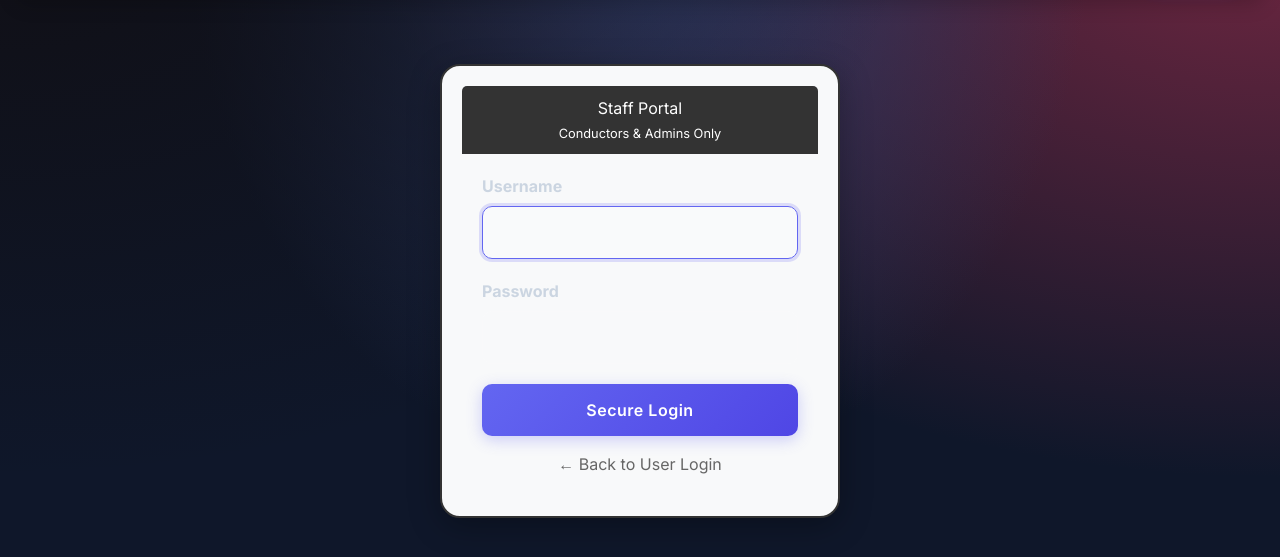
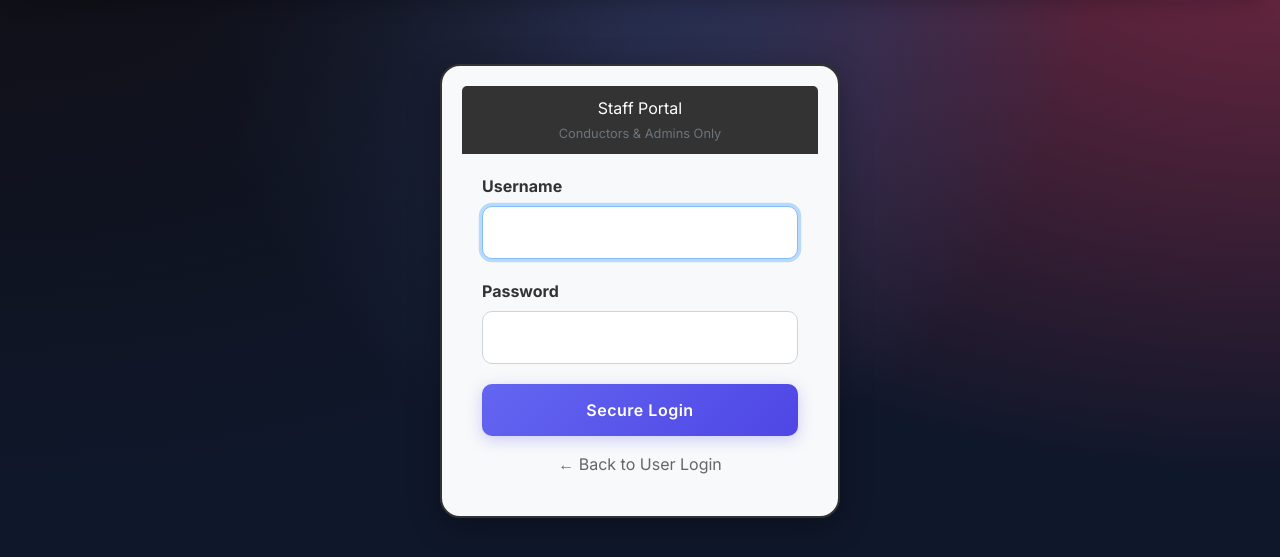
Before and after one commit to JiniyasSuthar-2001/The-Bus-Pass, a Django app: page /conductor/login/ in a window 1280 px wide. Shown: the part 88-645 px from the top of the page. Run offline with Django 5.2, Linux system fonts and the light colour scheme; some libraries are stand-ins or nearby versions.

Commit message:
Admin login styling and QR scanner logic consolidation

```diff
--- a/core/templates/registration/conductor_login.html
+++ b/core/templates/registration/conductor_login.html
@@ -1,8 +1,37 @@
 {% extends 'base.html' %}
 
 {% block content %}
+<style>
+    /* Specific overrides for the light-themed Admin/Staff login card */
+    .staff-login-card {
+        color: #333 !important;
+        /* Force black text for the card content */
+    }
+
+    .staff-login-card input {
+        color: #000 !important;
+        /* Black text for inputs */
+        background-color: #fff !important;
+        /* White background */
+        border: 1px solid #ced4da !important;
+    }
+
+    .staff-login-card input:focus {
+        border-color: #80bdff !important;
+        box-shadow: 0 0 0 0.2rem rgba(0, 123, 255, .25) !important;
+    }
+
+    .staff-login-card label {
+        color: #333 !important;
+    }
+
+    .staff-login-card small {
+        color: #6c757d !important;
+    }
+</style>
+
 <div style="max-width: 400px; margin: 4rem auto;">
-    <div class="card text-center" style="border: 2px solid #333; background-color: #f8f9fa;">
+    <div class="card text-center staff-login-card" style="border: 2px solid #333; background-color: #f8f9fa;">
         <div
             style="background-color: #333; color: white; padding: 10px; margin: -20px -20px 20px -20px; border-radius: 5px 5px 0 0;">
             <h3 style="margin: 0;">Staff Portal</h3>
@@ -16,7 +45,7 @@
                 <label for="{{ field.id_for_label }}" style="font-weight: bold;">{{ field.label }}</label>
                 {{ field }}
                 {% if field.errors %}
-                <small style="color: var(--danger-color);">{{ field.errors|striptags }}</small>
+                <small style="color: #dc3545 !important;">{{ field.errors|striptags }}</small>
                 {% endif %}
             </div>
             {% endfor %}
--- a/core/views.py
+++ b/core/views.py
@@ -490,29 +490,29 @@ def validate_ticket(request):
             ticket = Ticket.objects.get(barcode_data=barcode_data)
 
             if ticket.is_expired:
-                messages.error(request, f"EXPIRED! Bus Left Station > 10 mins ago. (Valid until: {ticket.route.departure_time})")
+                messages.error(request, f"EXPIRED! Bus Left Station > 10 mins ago. (Valid until: {ticket.route.departure_time})", extra_tags='scan_result')
             elif ticket.is_used:
-                messages.error(request, f"TICKET ALREADY USED! Scanned at: {ticket.used_time.strftime('%H:%M')}")
+                messages.error(request, f"TICKET ALREADY USED! Scanned at: {ticket.used_time.strftime('%H:%M')}", extra_tags='scan_result')
             else:
                 # MARK AS USED
                 ticket.is_used = True
                 ticket.used_time = timezone.now()
                 ticket.scanned_by = request.user
                 ticket.save()
-                messages.success(request, f"VALID TICKET! Seat: {ticket.route.bus_number} | Dest: {ticket.route.destination.name}")
+                messages.success(request, f"VALID TICKET! Seat: {ticket.route.bus_number} | Dest: {ticket.route.destination.name}", extra_tags='scan_result')
 
         except Ticket.DoesNotExist:
             # Check if it's a Pass
             try:
                 found_pass = Pass.objects.get(barcode_data=barcode_data)
                 if found_pass.is_valid:
-                    messages.success(request, f"VALID MONTHLY PASS! User: {found_pass.user.username}")
+                    messages.success(request, f"VALID MONTHLY PASS! User: {found_pass.user.username}", extra_tags='scan_result')
                 else:
-                    messages.error(request, f"EXPIRED PASS! Valid until: {found_pass.valid_until}")
+                    messages.error(request, f"EXPIRED PASS! Valid until: {found_pass.valid_until}", extra_tags='scan_result')
             except Pass.DoesNotExist:
-                messages.error(request, "INVALID BARCODE! No ticket or pass found.")
+                messages.error(request, "INVALID BARCODE! No ticket or pass found.", extra_tags='scan_result')
         except Exception as e:
-            messages.error(request, f"Error: {str(e)}")
+            messages.error(request, f"Error: {str(e)}", extra_tags='scan_result')
 
     return redirect('conductor_dashboard')
 
@@ -734,21 +734,12 @@ def create_conductor(request):
 def conductor_dashboard(request):
     """
     Conductor Dashboard / Scanner View.
-    Allows conductors to verify passes by entering barcode data (simulated scan).
+    Displays the QR scanner and results of previous scans via messages.
     """
-    result = None
-    if request.method == 'POST':
-        barcode_input = request.POST.get('barcode_data')
-        try:
-            found_pass = Pass.objects.get(barcode_data=barcode_input)
-            if found_pass.is_valid:
-                result = {'status': 'success', 'msg': f"VALID PASS. User: {found_pass.user.username}", 'detail': f"Expires: {found_pass.valid_until}"}
-            else:
-                result = {'status': 'error', 'msg': f"EXPIRED PASS. User: {found_pass.user.username}", 'detail': f"Expired on: {found_pass.valid_until}"}
-        except Pass.DoesNotExist:
-            result = {'status': 'error', 'msg': "INVALID BARCODE", 'detail': "No pass found."}
+    if not (is_conductor(request.user) or is_admin(request.user)):
+        return redirect('home')
 
-    return render(request, 'conductor_dashboard.html', {'result': result})
+    return render(request, 'conductor_dashboard.html')
 
 @login_required
 @user_passes_test(is_admin)
```
Also changed, not shown: core/templates/conductor_dashboard.html (+6 -5 lines).
